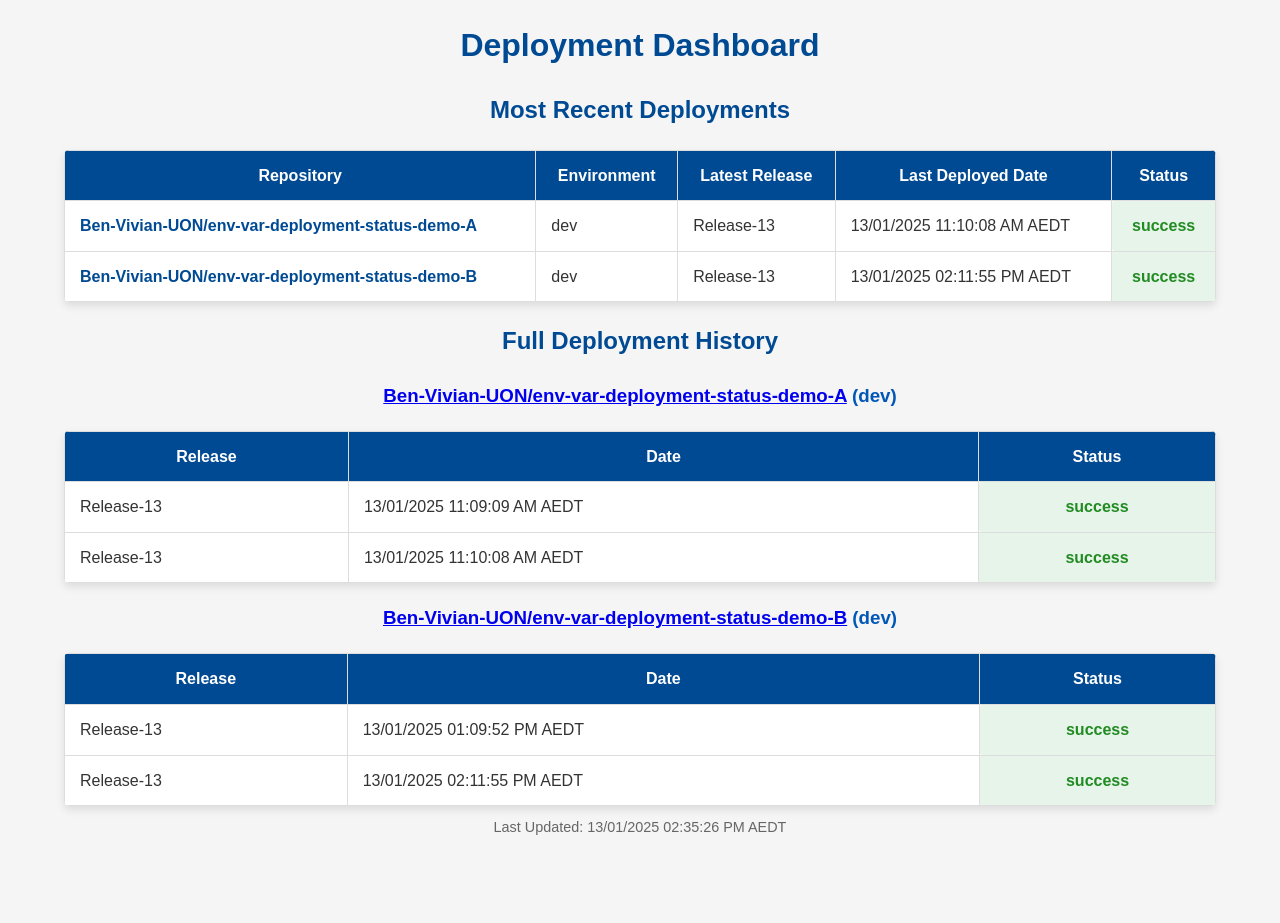
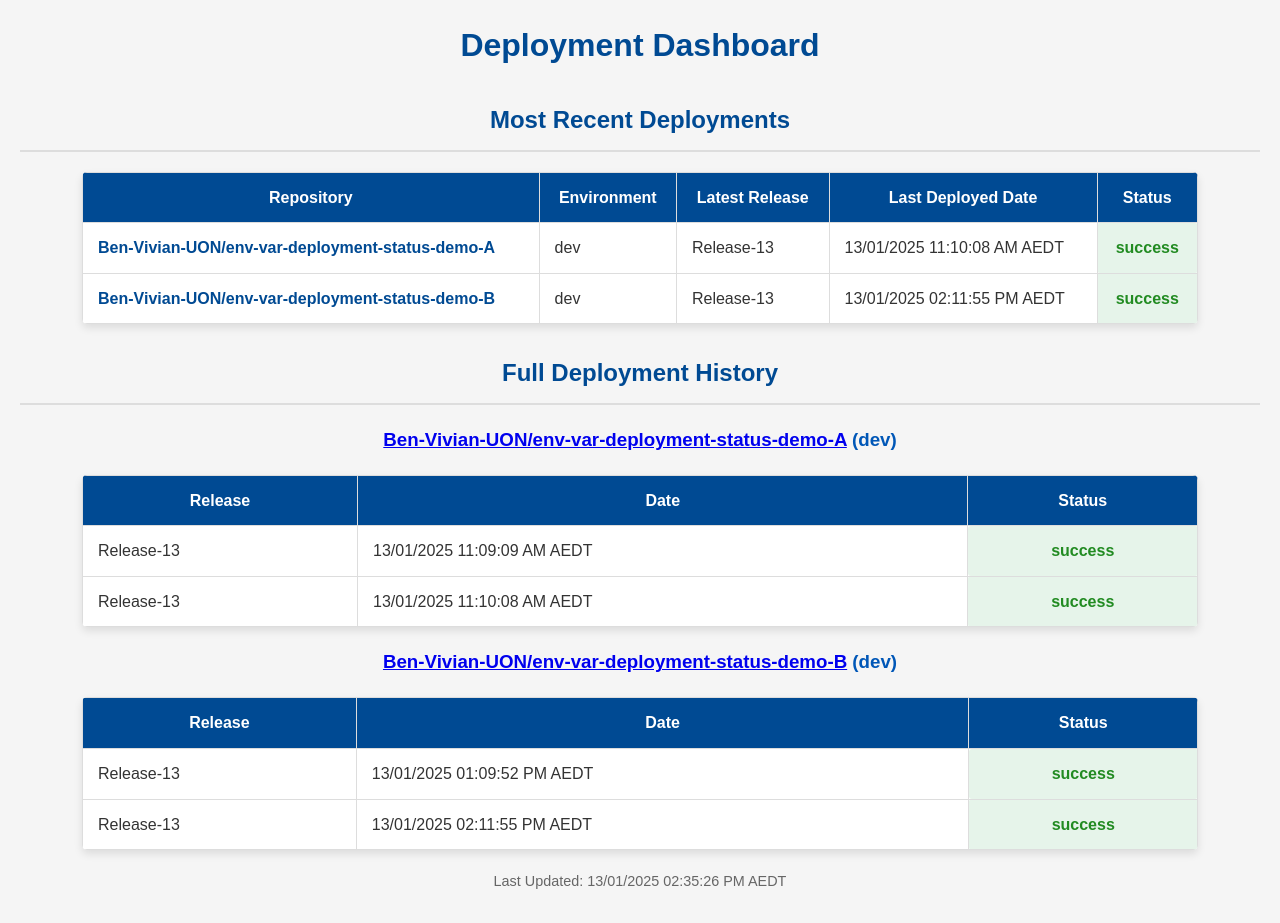
Before and after one commit to Ben-Vivian-UON/deployment-status-dashboard-demo, a plain HTML site: page index.html in a window 1280 px wide. Before the commit the page ends 839 px from the top, so only its background shows below. Drawn offline with Linux system fonts and the light colour scheme.

Commit message:
Update styles.css

```diff
--- a/styles.css
+++ b/styles.css
@@ -11,19 +11,44 @@ body {
   background-color: #f5f5f5;
   color: #333;
   margin: 0;
+  padding: 20px;
 }
 
 /* Header Styles */
-h1, h2 {
+h1 {
   text-align: center;
-  margin: 20px 0;
+  margin-bottom: 10px;
   color: #004a93;
+}
+
+h2 {
+  text-align: center;
+  margin: 30px 0 20px;
+  color: #004a93;
+  border-bottom: 2px solid #ddd;
+  padding-bottom: 10px;
 }
 
 h3 {
   margin: 20px auto;
   text-align: center;
   color: #0057b7;
+}
+
+/* Section Styling */
+section {
+  margin: 40px auto;
+  padding: 20px;
+  border-radius: 8px;
+  box-shadow: 0 4px 8px rgba(0, 0, 0, 0.1);
+}
+
+/* Last Updated Styling */
+.last-updated {
+  text-align: center;
+  font-size: 0.9em;
+  color: #666;
+  margin-bottom: 10px;
 }
 
 /* Table Styles */
@@ -67,13 +92,6 @@ td a.repo-title:hover {
   text-decoration: underline;
 }
 
-.last-updated {
-  text-align: center;
-  font-size: 0.9em;
-  color: #666;
-  margin-top: -10px;
-}
-
 /* Status Styling */
 .status-success {
   background-color: #e6f4ea; /* Light green background */
@@ -93,7 +111,7 @@ td a.repo-title:hover {
 
 /* Responsive Table Width for Large Screens */
 @media (min-width: 1440px) {
-  table {
-    max-width: 70%;
+  section {
+    max-width: 75%;
   }
 }
```
